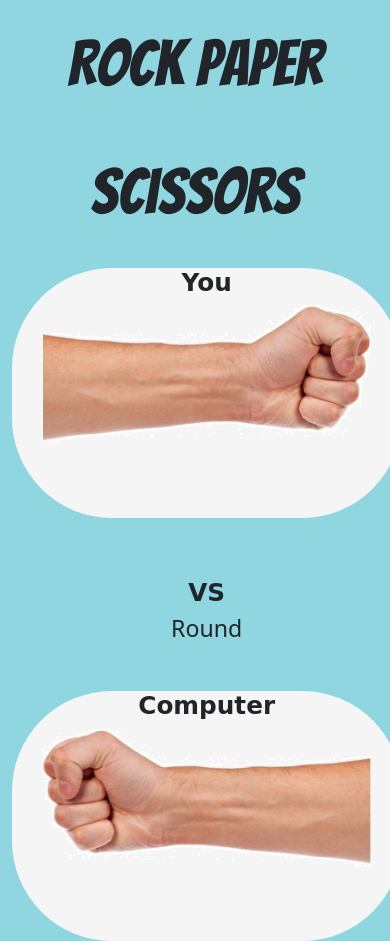
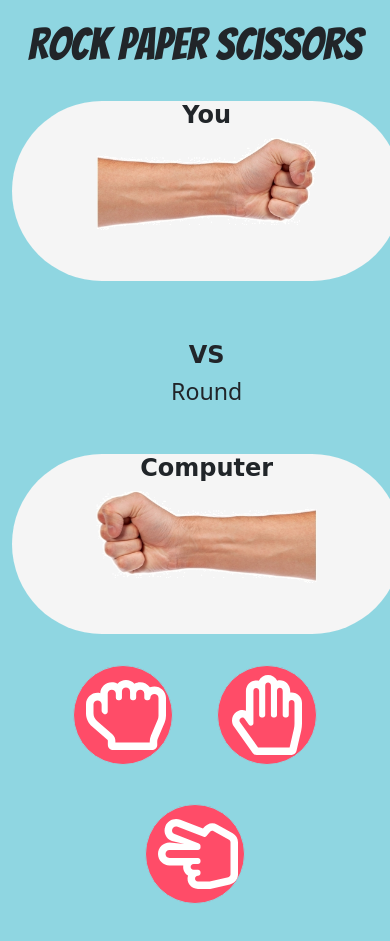
Before and after one commit to Rsingh1996/rock-paper-scissors, a plain HTML site: page index.html in a window 390 px wide. Shown: the top 941 px of the page. Drawn offline with nearby package versions, Linux system fonts and the light colour scheme; a web font is replaced by a local one.

Commit message:
few changes done in breakpoint in CSS file

```diff
--- a/styles.css
+++ b/styles.css
@@ -41,6 +41,17 @@ h2{
 }
 @media (max-width:1024px) {
      .img1, .img2 {
-         width: 90%;
+         width: 60%;
      }
+     .big-title{
+         font-size: 2.8rem;;
+     }
+     #computer, #you {
+        height: 180px;
+    }
+    h2{
+            font-weight: 600;
+            font-size: 1.5rem;
+    }
+
 }
```
